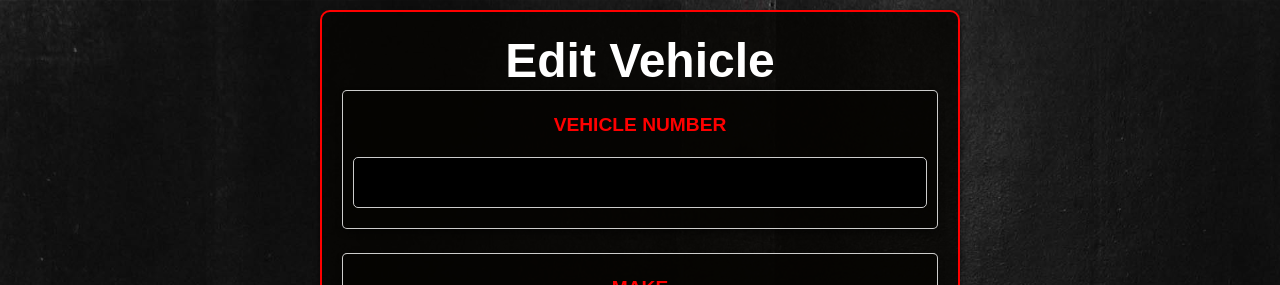
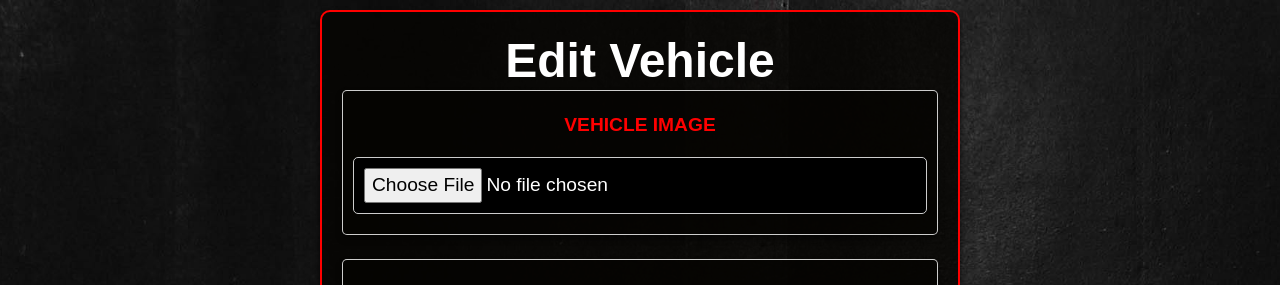
Before and after one commit to HasinduNiran/Vehicle_Service_Management_System, a React (Vite) app in the folder client/: page /vehicle/edit/1 in a window 1280 px wide. Shown: the top 285 px of the page. Built offline with nearby package versions, Linux system fonts and the light colour scheme; no server answers.

Commit message:
update image not working

```diff
--- a/client/src/assets/pages/Vehicle/EditVehicle.jsx
+++ b/client/src/assets/pages/Vehicle/EditVehicle.jsx
@@ -5,6 +5,7 @@ import backgroundImage from '../../images/t.jpg';
 
 const EditVehicle = () => {
   const [Register_Number, setRegister_Number] = useState('');
+  const [image, setImage] = useState(null);
   const [Make, setMake] = useState('');
   const [Model, setModel] = useState('');
   const [Year, setYear] = useState('');
@@ -34,6 +35,7 @@ const EditVehicle = () => {
         setVehicle_Features(data.Vehicle_Features);
         setCondition_Assessment(data.Condition_Assessment);
         setOwner(data.Owner);
+        setImage(data.image); // Set the image URL
         setLoading(false);
       })
       .catch((error) => {
@@ -43,12 +45,23 @@ const EditVehicle = () => {
       });
   }, [id]);
 
+  const handleImageChange = (e) => {
+    // Handle image upload and set it to the state
+    const file = e.target.files[0];
+    const reader = new FileReader();
+    reader.readAsDataURL(file);
+    reader.onloadend = () => {
+      setImage(reader.result);
+    };
+  };
+
   const handleEditVehicle = async (e) => {
     e.preventDefault();
 
     // Perform validation here if needed
 
     const data = {
+      image, // Use the image state
       Register_Number,
       Make,
       Model,
@@ -78,6 +91,15 @@ const EditVehicle = () => {
       <div style={styles.formContainer}>
         <h1 style={styles.heading}>Edit Vehicle</h1>
         <form onSubmit={handleEditVehicle} style={styles.form}>
+          <div style={styles.formGroup}>
+            <label htmlFor="image" style={styles.label}>
+              Vehicle image
+            </label>
+            <input type="file" id="image" style={styles.input} onChange={handleImageChange} />
+            {image && (
+              <img src={image} alt="Vehicle" style={{ maxWidth: '200px', marginTop: '10px' }} />
+            )}
+          </div>
           <div style={styles.formGroup}>
             <label htmlFor="register_number" style={styles.label}>Vehicle Number</label>
             <input
@@ -224,7 +246,6 @@ const styles = {
     backgroundImage: `url(${backgroundImage})`,
     backgroundSize: 'cover',
     backgroundPosition: 'center',
-
   },
   formContainer: {
     width: '50%',
@@ -289,9 +310,6 @@ const styles = {
     display: 'block',
 
   },
-
-
-
   buttonContainer: {
     display: 'flex',
     justifyContent: 'center',
```
Also changed, not shown: 1 other file (tests, documents, lock files or other folders).
